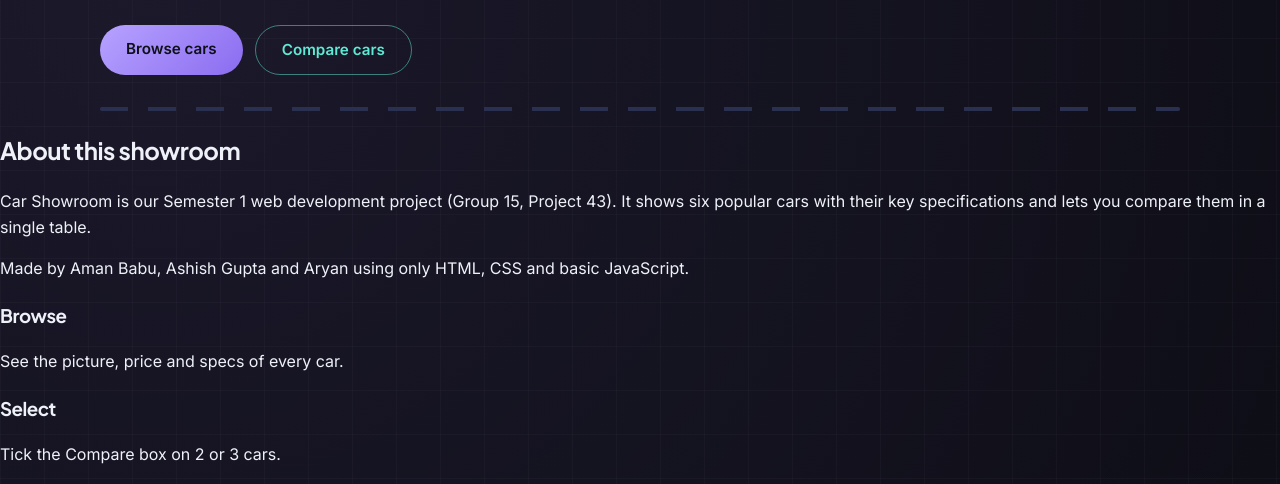
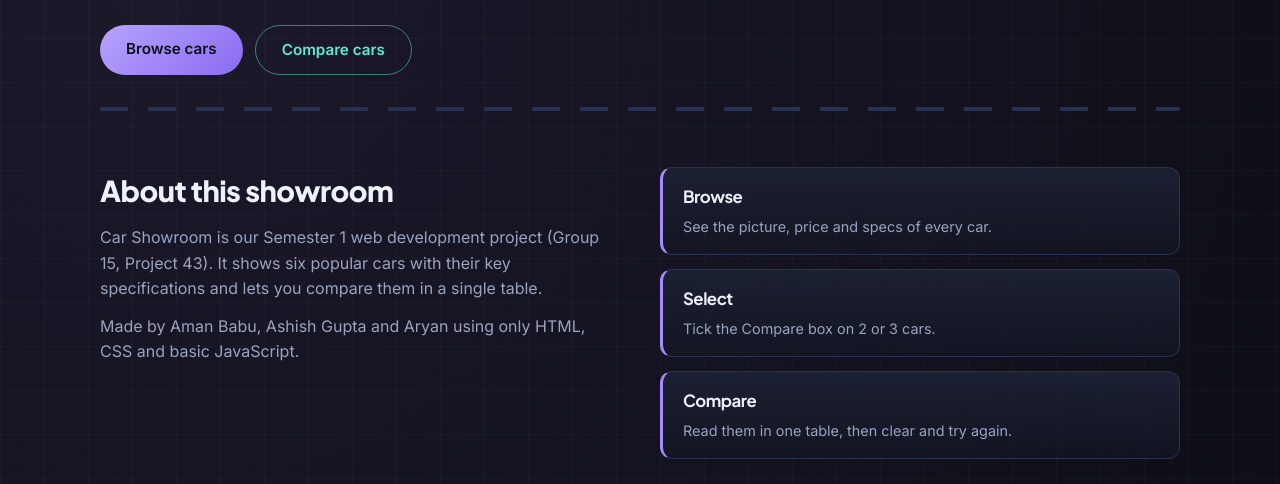
Before and after one commit to ARYAN05102007/car-showroom-group15, a plain HTML site: page index.html in a window 1280 px wide. Shown: the part 314-798 px from the top of the page. Drawn offline with Linux system fonts and the light colour scheme; a script that the page names is missing.

Commit message:
Update style.css

```diff
--- a/style.css
+++ b/style.css
@@ -139,3 +139,39 @@ h1, h2, h3 {
   background: repeating-linear-gradient(90deg, var(--line) 0 28px, transparent 28px 48px);
   border-radius: 4px;
 }
+
+/* ---------- About ---------- */
+.about {
+  display: flex;
+  gap: 40px;
+  max-width: 1120px;
+  margin: 0 auto;
+  padding: 56px 20px 8px;
+}
+.about-text { flex: 1; }
+.about h2, .section-head h2 {
+  margin: 0 0 12px;
+  font-size: 1.8rem;
+  font-weight: 800;
+}
+.about-text p { margin: 0 0 12px; color: var(--muted); }
+
+.about-steps { flex: 1; display: grid; gap: 14px; }
+.step {
+  padding: 16px 20px;
+  background: linear-gradient(180deg, var(--card-top), var(--card-bottom));
+  border: 1px solid var(--line);
+  border-left: 3px solid var(--violet);
+  border-radius: 12px;
+}
+.step h3 { margin: 0 0 4px; font-size: 1.05rem; }
+.step p { margin: 0; color: var(--muted); font-size: 0.9rem; }
+
+.section-head { margin-bottom: 28px; }
+.section-head p { margin: 0; color: var(--muted); }
+
+main {
+  max-width: 1120px;
+  margin: 0 auto;
+  padding: 56px 20px 64px;
+}
```
